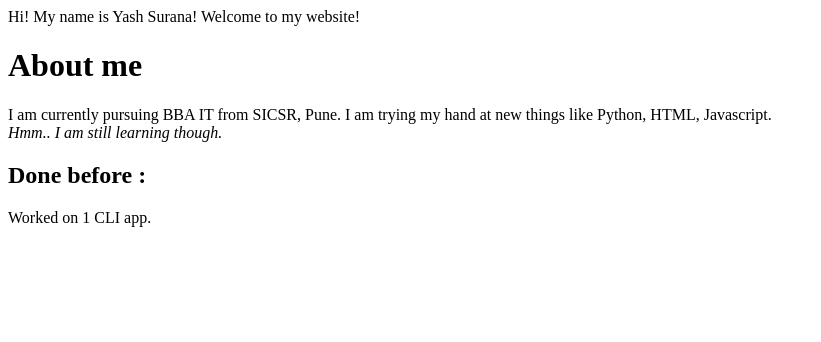
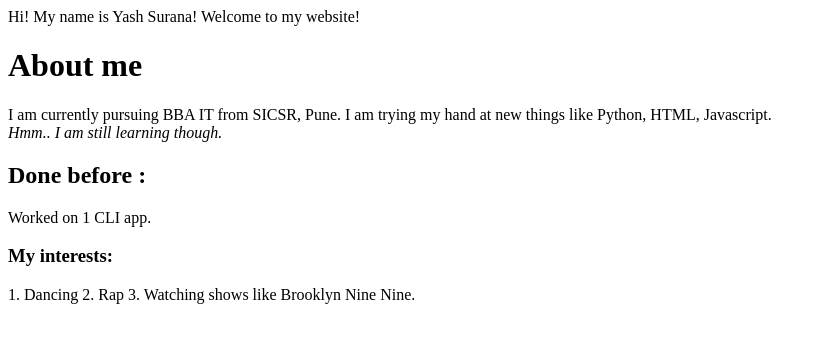
Before and after one commit to yash-surana/yashsurana.com, a plain HTML site: page index.html in a window 1280 px wide. Shown: the whole page, without its empty margins (0-821 px from the left). Drawn offline with Linux system fonts and the light colour scheme.

Commit message:
docs: updated my interests

```diff
--- a/index.html
+++ b/index.html
@@ -19,4 +19,12 @@
     <p>
         Worked on 1 CLI app.
     </p>
+    <h3>My interests: </h3>
+    <p>1. Dancing
+        2. Rap
+        3. Watching shows like Brooklyn Nine Nine.
+    </p>
+
+
+
 </html>
```
